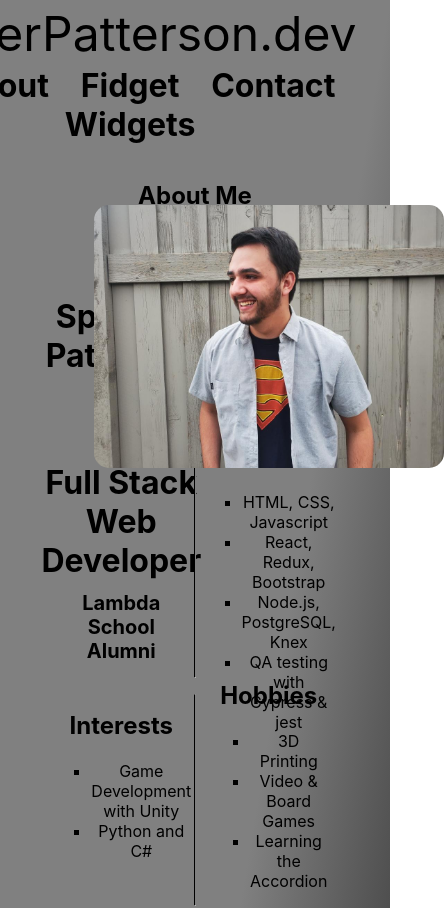
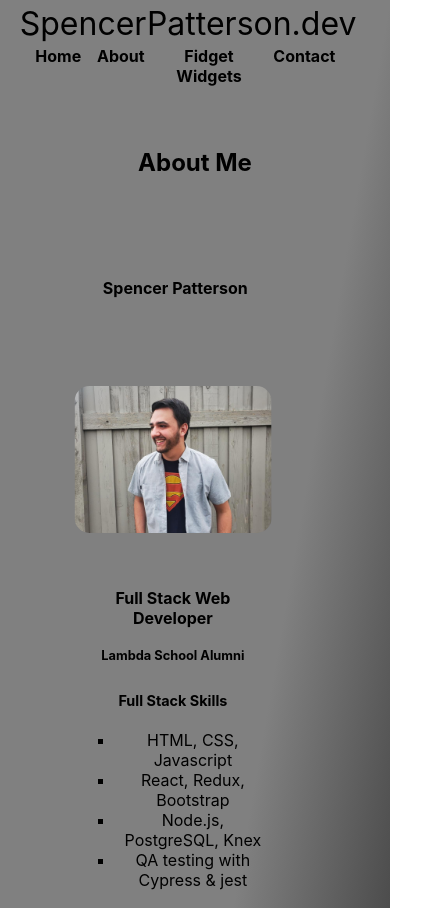
Before and after one commit to Spencerp34/ProfileSite, a React (Create React App) app in the folder profile/: page /About in a window 390 px wide. Shown: the top 908 px of the page, 444 px wide, since content can reach past the window. Built offline with nearby package versions, Linux system fonts and the light colour scheme.

Commit message:
mobile friendlier

```diff
--- a/profile/src/App.js
+++ b/profile/src/App.js
@@ -6,6 +6,7 @@ import Home from './components/home'
 import Widgets from './components/widgets'
 import About from './components/about';
 import Contact from './components/contact';
+import Footer from './components/footer';
 
 function App() {
   return (
@@ -22,7 +23,7 @@ function App() {
             </Switch>
           </div>
         </div>
-
+        <Footer />
       </div>
     </Router>
   );
--- a/profile/src/components/about.js
+++ b/profile/src/components/about.js
@@ -12,6 +12,7 @@ const AboutDiv = styled.div`
         display: flex;
         flex-direction: column;
         justify-content: center;
+        align-items: center;
         width: 70%;
     }
 
@@ -56,7 +57,7 @@ const AboutDiv = styled.div`
     #spensa,
     #wife
     {
-        width: 350px;
+        width: 100%;
         transform: scaleX(-1);
         border-radius: 15px;
     }
@@ -100,6 +101,58 @@ const AboutDiv = styled.div`
         background-image: url(${rootbeer});
     }
 
+    @media (max-width: 750px){
+        hr{
+            display: none;
+        }
+        .info{
+            flex-direction: column;
+        }
+        .tidbit{
+            width: 80%;
+            height: 15vh;
+            margin: 1%;
+        }
+        .left{
+            padding: 1%;
+        }
+        h5{
+            margin: none;
+        }
+    }
+
+    @media (max-width: 450px){
+        h3{
+            font-size: 1rem;
+        }
+        h4{
+            font-size: 0.9rem;
+        }
+        h5{
+            font-size: .8rem;
+        }
+        .organized{
+            flex-direction: column;
+        }
+        .image{
+            min-height: 10vh;
+        }
+        .organized p{
+            min-height: 8vh;
+            width: 80%;
+        }
+        #lambda{
+            margin-top: 2%;
+        }
+        .left{
+            height: 3vh;
+        }
+        .tidbit{
+            height: 15vh;
+            margin-top: 3vh;
+            margin-bottom: 2vh;
+        }
+    }
 `
 
 function About(){
@@ -117,7 +170,7 @@ function About(){
                     </div>
                     <div className='tidbit'>
                         <h3> Full Stack Web Developer </h3>
-                        <h5> Lambda School Alumni </h5>
+                        <h5 id='lambda'> Lambda School Alumni </h5>
                     </div>
                     <hr class="solid" />
                     <div className='tidbit'>
--- a/profile/src/components/contact.js
+++ b/profile/src/components/contact.js
@@ -1,8 +1,8 @@
 import styled from 'styled-components';
-import phone from '../assets/phone.png'
-import email from '../assets/email.png'
-import github from '../assets/github.png'
-import linkedIn from '../assets/linkedIn.png'
+// import phone from '../assets/phone.png'
+// import email from '../assets/email.png'
+// import github from '../assets/github.png'
+// import linkedIn from '../assets/linkedIn.png'
 
 
 
@@ -15,11 +15,30 @@ const ContactDiv = styled.div`
     }
     .all{
         display: flex;
+        flex-direction: row;
         flex-wrap: wrap;
         justify-content: space-between;
     }
     .b{
         width: 45%;
+    }
+
+    @media (max-width: 1350px){
+        .all{
+            flex-direction: column;
+            align-items: center;
+        }
+        a{
+            display: flex;
+            align-items: center;
+            justify-content: center;
+        }
+        .b{
+            width: 85%;
+        }
+        h4{
+            font-size: 1rem;
+        }
     }
 `
 
--- /dev/null
+++ b/profile/src/components/footer.js
@@ -0,0 +1,22 @@
+import styled from 'styled-components';
+
+const FooterDiv = styled.div`
+    display: flex;
+    justify-content: center;
+    min-height: 5vh;
+    width: 100%;
+    position: static;
+    left: 0;
+    bottom: 0;
+`
+
+function Footer(){
+    return(
+        <footer>
+            <FooterDiv>
+            </FooterDiv>
+        </footer>
+    )
+}
+
+export default Footer;
--- a/profile/src/components/header.js
+++ b/profile/src/components/header.js
@@ -5,12 +5,13 @@ const Heading = styled.div`
   display: flex;
   justify-content: right;
   flex-direction: column;
-  margin-bottom: 5%;
+  margin-bottom: 5vh;
   .logo{
       text-decoration: none;
       color: black;
       font-size: 3rem;
   }
+
 `
 
 const HeadWrap = styled.div`
@@ -19,6 +20,12 @@ const HeadWrap = styled.div`
   justify-content: right;
   width: 95%;
   padding: 1%;
+
+  @media (max-width: 650px){
+    .logo{
+      font-size: 2rem;
+    }
+  }
 `
 
 const NavBar = styled.div`
@@ -37,6 +44,12 @@ const NavBar = styled.div`
     :hover{
       color: rgb(216, 73, 73);
       font-weight: bold;
+    }
+  }
+
+  @media (max-width: 650px){
+    .nav{
+      font-size: 1rem;
     }
   }
 `
--- a/profile/src/components/home.js
+++ b/profile/src/components/home.js
@@ -8,6 +8,8 @@ const Wrap = styled.div`
     display: flex;
     justify-content: center;
     flex-direction: column;
+    padding-bottom: 150px;
+    min-height: 80vh;
     a{
         display: block;
         text-decoration: none;
@@ -39,6 +41,23 @@ const Wrap = styled.div`
     }
     span{
         color: yellow;
+    }
+
+    @media (max-width: 850px){
+        .sites{
+            flex-direction: column;
+            align-items: center;
+            justify-content: center;
+        }
+        .website{
+            width: 80%;
+            margin-top: 10vh;
+            padding-bottom: 3vh;
+            margin-bottom: 5vh;
+        }
+        .construction{
+            margin-bottom: 5vh;
+        }
     }
 
 `
--- a/profile/src/css/App.css
+++ b/profile/src/css/App.css
@@ -3,7 +3,9 @@
   background-image: linear-gradient(to bottom right, grey, grey, black);
   min-height: 100vh;
   display: flex;
+  flex-direction: column;
   justify-content: center;
+  align-items: center;
 }
 
 .margined{
```
